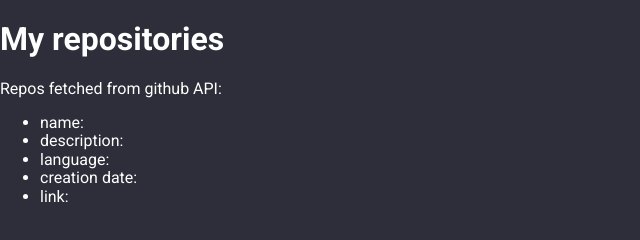
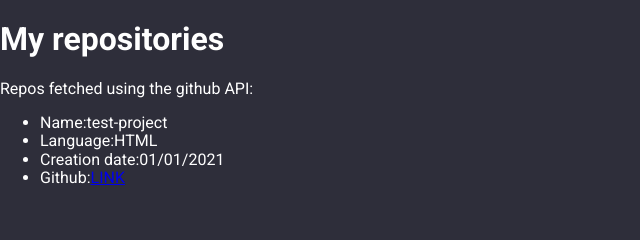
Before and after one commit to bartekrzesista/list-of-projects, a website built with Parcel: page src/index.html in a window 1280 px wide. Shown: the whole page, without its empty margins (0-640 px from the left). Built offline with nearby package versions, Linux system fonts and the light colour scheme.

Commit message:
update html structure

```diff
--- a/src/index.html
+++ b/src/index.html
@@ -1,29 +1,40 @@
 <!DOCTYPE html>
 <html lang="en">
   <head>
-    <meta charset="UTF-8">
-    <meta http-equiv="X-UA-Compatible" content="IE=edge">
-    <meta name="viewport" content="width=device-width, initial-scale=1.0">
+    <meta charset="UTF-8" />
+    <meta http-equiv="X-UA-Compatible" content="IE=edge" />
+    <meta name="viewport" content="width=device-width, initial-scale=1.0" />
     <title>List of projects</title>
   </head>
   <body>
     <main class="main">
       <h1 class="main__heading">My repositories</h1>
-        <p class="main__description">Repos fetched from github API:</p>
-        <div class="repos-wrapper">
-            <div class="repo">
+      <p class="main__description">Repos fetched using the github API:</p>
+      <section class="repo-grid">
+        <article class="repo">
           <ul class="repo__list">
-                    <li class="repo__list-item">name:</li>
-                    <li class="repo__list-item">description:</li>
-                    <li class="repo__list-item">language:</li>
-                    <li class="repo__list-item">creation date:</li>
-                    <li class="repo__list-item">link:</li>
+            <li class="repo__list-item">
+              <span class="repo-left-span">Name:</span
+              ><span class="repo-right-span">test-project</span>
+            </li>
+            <li class="repo__list-item">
+              <span class="repo-left-span">Language:</span
+              ><span class="repo-right-span">HTML</span>
+            </li>
+            <li class="repo__list-item">
+              <span class="repo-left-span">Creation date:</span
+              ><span class="repo-right-span">01/01/2021</span>
+            </li>
+            <li class="repo__list-item">
+              <span class="repo-left-span">Github:</span
+              ><span class="repo-right-span"><a href="#">LINK</a></span>
+            </li>
           </ul>
-            </div>
-            <div class="repo"></div>
-            <div class="repo"></div>
-            <div class="repo"></div>
-        </div>
+        </article>
+        <article class="repo"></article>
+        <article class="repo"></article>
+        <article class="repo"></article>
+      </section>
     </main>
 
     <script src="./js/index.js"></script>
```
Lines whose indentation alone changed are shown as unchanged.
